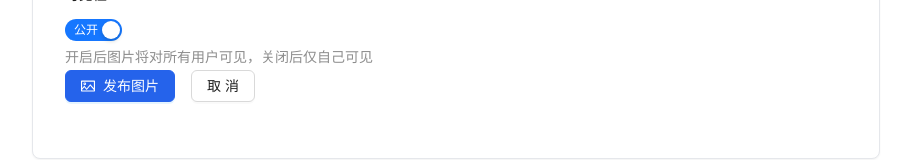
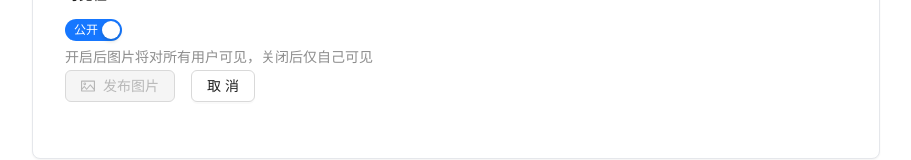
Before and after one commit to lyosky/picPrompt, a React (Vite) app: page /upload in a window 1280 px wide. Shown: the part 664-824 px from the top of the page, without its empty margins (184-1095 px from the left). Built offline with nearby package versions, Linux system fonts and the light colour scheme; no server answers; the database is empty.

Commit message:
feat(上传页面): 添加用户登录验证和上传按钮禁用状态
检查用户登录状态，未登录时跳转至登录页并提示
上传按钮在未登录或上传中时禁用

```diff
--- a/src/pages/Upload.tsx
+++ b/src/pages/Upload.tsx
@@ -3,6 +3,7 @@ import { Upload, Button, Form, Input, Select, Switch, message } from 'antd';
 import { InboxOutlined, PictureOutlined } from '@ant-design/icons';
 import type { UploadFile, UploadProps } from 'antd/es/upload';
 import { useNavigate } from 'react-router-dom';
+import { useAuth } from '../hooks/useAuth';
 import { createImage } from '../services/imageService';
 import { getCategories } from '../services/categoryService';
 import { useQuery } from '@tanstack/react-query';
@@ -14,6 +15,7 @@ const { Option } = Select;
 
 export default function UploadPage() {
   const navigate = useNavigate();
+  const { user } = useAuth();
   const [form] = Form.useForm();
   const [fileList, setFileList] = useState<UploadFile[]>([]);
   const [uploading, setUploading] = useState(false);
@@ -24,6 +26,12 @@ export default function UploadPage() {
   });
 
   const handleUpload = async (values: any) => {
+    if (!user) {
+      message.error('请先登录后再上传');
+      navigate('/login');
+      return;
+    }
+
     if (fileList.length === 0) {
       message.error('请上传图片');
       return;
@@ -155,6 +163,7 @@ export default function UploadPage() {
                 type="primary"
                 htmlType="submit"
                 loading={uploading}
+                disabled={!user || uploading}
                 icon={<PictureOutlined />}
                 className="bg-blue-600 hover:bg-blue-700 border-blue-600"
               >
```
